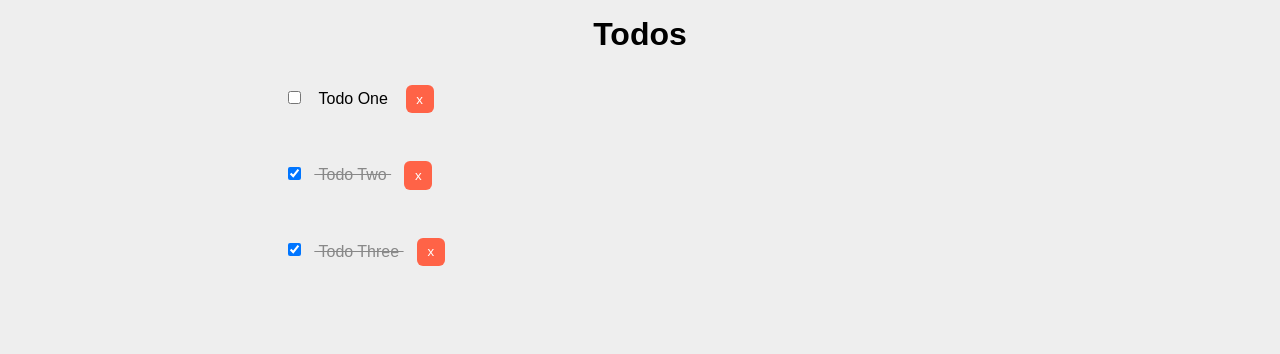
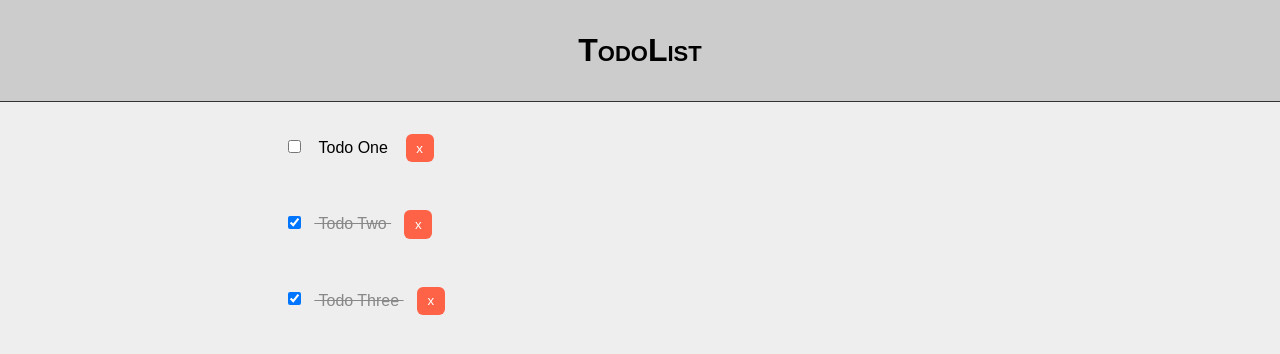
Before and after one commit to terchiem/vue3-todo, a Vue app: page / in a window 1280 px wide. Shown: the top 354 px of the page. Built offline with nearby package versions, Linux system fonts and the light colour scheme.

Commit message:
Add header component

```diff
--- a/src/App.vue
+++ b/src/App.vue
@@ -1,15 +1,18 @@
 <template>
   <div id="app">
+    <Header />
     <TodoList v-bind:todos="todos" v-on:del-todo="deleteTodo" />
   </div>
 </template>
 
 <script>
-import TodoList from "./components/TodoList.vue";
+import Header from "./components/layout/Header";
+import TodoList from "./components/TodoList";
 
 export default {
   name: "App",
   components: {
+    Header,
     TodoList,
   },
   data() {
--- a/src/components/TodoList.vue
+++ b/src/components/TodoList.vue
@@ -1,7 +1,5 @@
 <template>
   <div id="TodoList">
-    <h1>Todos</h1>
-
     <TodoItem
       v-bind:key="todo.id"
       v-bind:todo="todo"
--- /dev/null
+++ b/src/components/layout/Header.vue
@@ -0,0 +1,21 @@
+<template>
+  <header>
+    <h1>TodoList</h1>
+  </header>
+</template>
+
+<script>
+export default {
+  name: "Header",
+};
+</script>
+
+<style scoped>
+h1 {
+  padding: 1em;
+  font-variant: small-caps;
+  text-align: center;
+  background-color: #ccc;
+  border-bottom: 1px solid #333;
+}
+</style>
```
